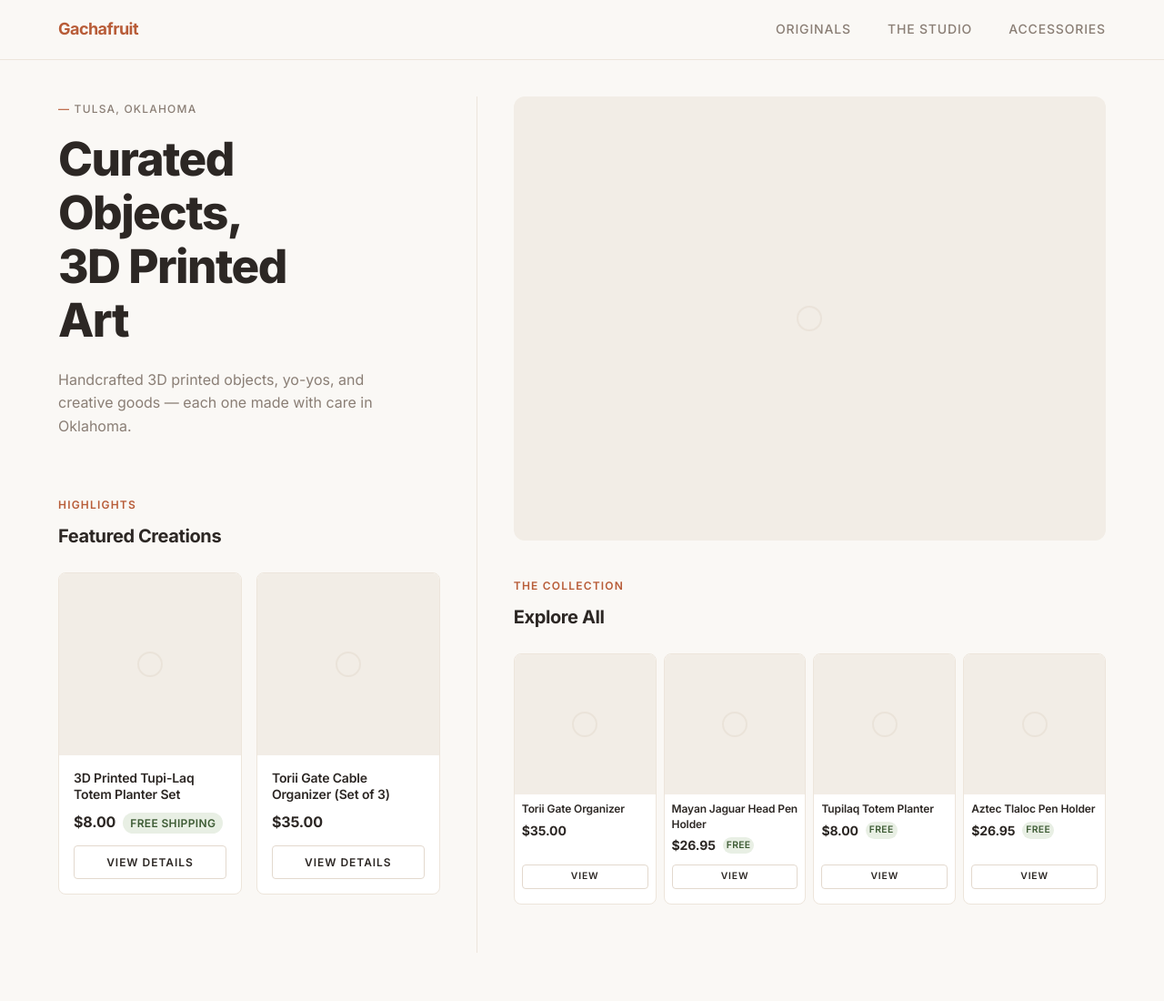
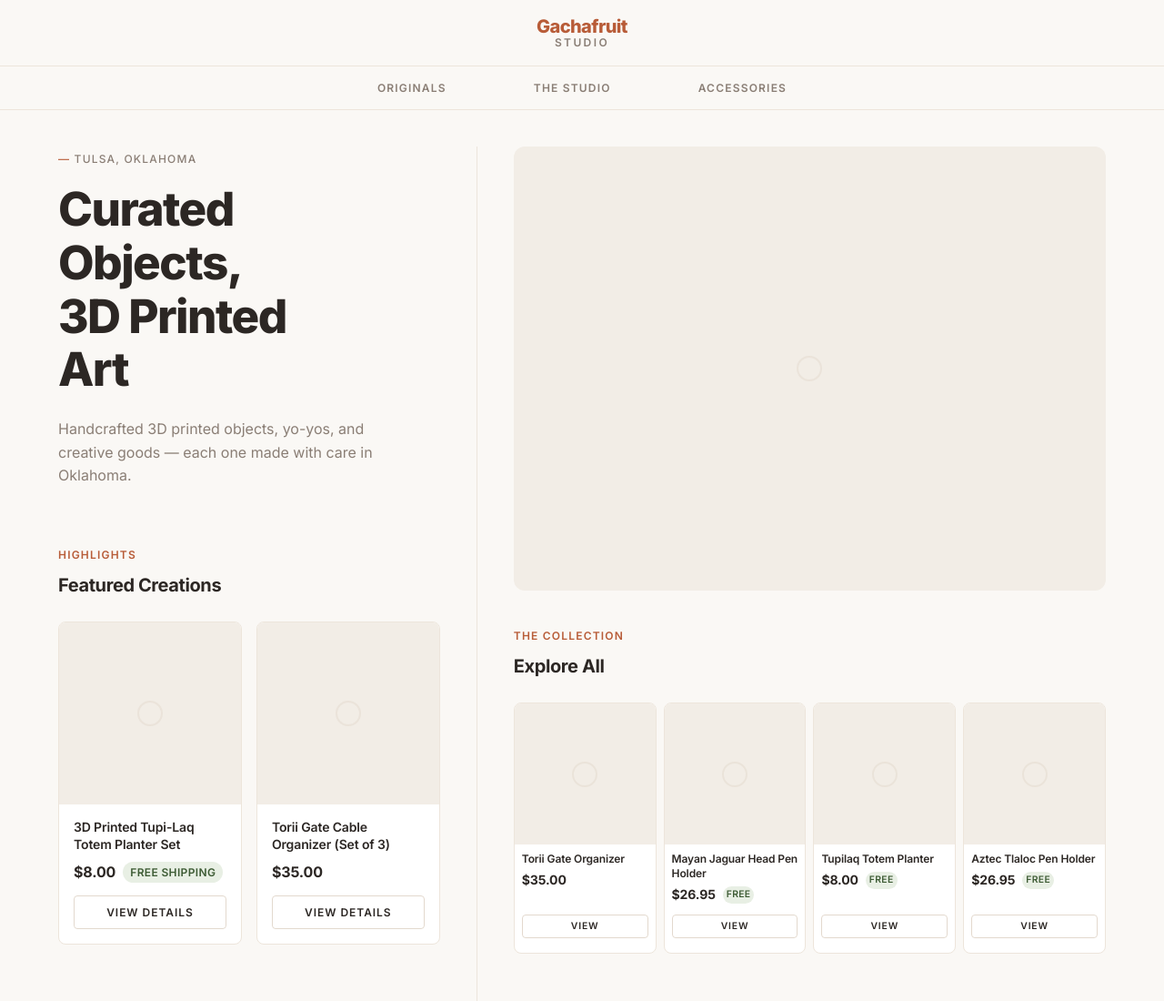
Before and after one commit to Gachafruit/gachafruit-redesign, a plain HTML site: page index.html in a window 1280 px wide. Shown: the top 1100 px of the page at 91% size. Drawn offline with Linux system fonts and the light colour scheme.

Commit message:
UI refinements

```diff
--- a/css/base.css
+++ b/css/base.css
@@ -32,7 +32,7 @@
 
   /* Layout */
   --max-width:    1200px;
-  --header-height: 64px;
+  --header-height: 72px;
 
   /* Typography */
   --font-sans: 'Inter', system-ui, -apple-system, sans-serif;
--- a/css/components/header.css
+++ b/css/components/header.css
@@ -1,5 +1,6 @@
 /* ============================================================
    header.css — Site header and navigation
+   Two-row layout: logo centered on top, nav centered below.
    Depends on: css/base.css
    ============================================================ */
 
@@ -12,49 +13,77 @@
   border-bottom: 1px solid var(--color-border-soft);
 }
 
-/* ---- Inner row ---- */
-.header-inner {
+/* ============================================================
+   Row 1 — Logo
+   ============================================================ */
+.header-logo-row {
+  position: relative;
+  display: flex;
+  align-items: center;
+  justify-content: center;
+  height: var(--header-height);
   max-width: var(--max-width);
   margin-inline: auto;
   padding-inline: var(--space-lg);
-  height: var(--header-height);
-  display: flex;
-  align-items: center;
-  justify-content: space-between;
 }
 
 /* ---- Logo ---- */
 .logo {
-  font-size: var(--font-size-lg);
-  font-weight: var(--font-weight-bold);
-  color: var(--color-accent);
-  letter-spacing: -0.03em;
-  transition: color var(--transition-fast);
-  flex-shrink: 0;
+  display: flex;
+  flex-direction: column;
+  align-items: center;
+  gap: 2px;
+  transition: opacity var(--transition-fast);
 }
 
 .logo:hover {
-  color: var(--color-accent-hover);
+  opacity: 0.75;
 }
 
-/* ---- Desktop nav ---- */
+.logo__name {
+  font-size: var(--font-size-xl);
+  font-weight: var(--font-weight-black);
+  color: var(--color-accent);
+  letter-spacing: -0.03em;
+  line-height: 1;
+}
+
+.logo__sub {
+  font-size: var(--font-size-xs);
+  font-weight: var(--font-weight-semibold);
+  color: var(--color-muted);
+  letter-spacing: 0.2em;
+  text-transform: uppercase;
+  line-height: 1;
+}
+
+/* ============================================================
+   Row 2 — Desktop navigation
+   ============================================================ */
+.header-nav {
+  display: flex;
+  justify-content: center;
+  border-top: 1px solid var(--color-border-soft);
+  padding-block: 10px;
+}
+
 .nav-list {
   display: flex;
   align-items: center;
-  gap: var(--space-xl);
+  gap: var(--space-3xl);
 }
 
 .nav-link {
-  font-size: var(--font-size-sm);
-  font-weight: var(--font-weight-medium);
+  font-size: var(--font-size-xs);
+  font-weight: var(--font-weight-semibold);
   color: var(--color-muted);
-  letter-spacing: 0.06em;
+  letter-spacing: 0.1em;
   text-transform: uppercase;
   position: relative;
   transition: color var(--transition-fast);
 }
 
-/* Underline-on-hover effect */
+/* Underline-on-hover */
 .nav-link::after {
   content: '';
   position: absolute;
@@ -74,14 +103,20 @@
   width: 100%;
 }
 
-/* ---- Hamburger button (mobile only) ---- */
+/* ============================================================
+   Hamburger (mobile only — positioned to right of logo row)
+   ============================================================ */
 .hamburger {
   display: none;
+  position: absolute;
+  right: var(--space-lg);
+  top: 50%;
+  transform: translateY(-50%);
   flex-direction: column;
   justify-content: center;
   gap: 5px;
   width: 28px;
-  height: var(--header-height);
+  height: 44px;
   padding: 0;
   color: var(--color-text);
 }
@@ -96,7 +131,7 @@
   transform-origin: center;
 }
 
-/* Animate bars to X when open */
+/* Bars animate to X when open */
 .hamburger[aria-expanded="true"] span:nth-child(1) {
   transform: translateY(6.5px) rotate(45deg);
 }
@@ -108,7 +143,9 @@
   transform: translateY(-6.5px) rotate(-45deg);
 }
 
-/* ---- Mobile nav drawer ---- */
+/* ============================================================
+   Mobile nav drawer
+   ============================================================ */
 .mobile-nav {
   max-height: 0;
   overflow: hidden;
@@ -135,6 +172,7 @@
   display: block;
   padding-block: var(--space-sm);
   font-size: var(--font-size-base);
+  font-weight: var(--font-weight-medium);
   text-transform: none;
   letter-spacing: 0;
   color: var(--color-text);
@@ -148,12 +186,16 @@
   color: var(--color-accent);
 }
 
-/* ---- Responsive breakpoint ---- */
+/* ============================================================
+   Responsive breakpoint
+   ============================================================ */
 @media (max-width: 768px) {
-  .nav {
+  /* Hide desktop nav row entirely */
+  .header-nav {
     display: none;
   }
 
+  /* Show hamburger */
   .hamburger {
     display: flex;
   }
--- a/index.html
+++ b/index.html
@@ -22,16 +22,13 @@
        Header
        ====================================================== -->
   <header class="site-header">
-    <div class="header-inner">
-      <a href="/" class="logo" aria-label="Gachafruit home">Gachafruit</a>
 
-      <nav class="nav" aria-label="Main navigation">
-        <ul class="nav-list">
-          <li><a href="#originals"   class="nav-link">Originals</a></li>
-          <li><a href="#studio"      class="nav-link">The Studio</a></li>
-          <li><a href="#accessories" class="nav-link">Accessories</a></li>
-        </ul>
-      </nav>
+    <!-- Row 1: logo (centered) + hamburger (mobile only) -->
+    <div class="header-logo-row">
+      <a href="/" class="logo" aria-label="Gachafruit home">
+        <span class="logo__name">Gachafruit</span>
+        <span class="logo__sub">Studio</span>
+      </a>
 
       <button class="hamburger"
               aria-label="Toggle menu"
@@ -43,6 +40,16 @@
       </button>
     </div>
 
+    <!-- Row 2: desktop nav (centered, below logo) -->
+    <nav class="header-nav" aria-label="Main navigation">
+      <ul class="nav-list">
+        <li><a href="#originals"   class="nav-link">Originals</a></li>
+        <li><a href="#studio"      class="nav-link">The Studio</a></li>
+        <li><a href="#accessories" class="nav-link">Accessories</a></li>
+      </ul>
+    </nav>
+
+    <!-- Mobile nav drawer -->
     <nav class="mobile-nav" id="mobile-nav" aria-hidden="true" aria-label="Mobile navigation">
       <ul class="mobile-nav-list">
         <li><a href="#originals"   class="nav-link">Originals</a></li>
@@ -50,6 +57,7 @@
         <li><a href="#accessories" class="nav-link">Accessories</a></li>
       </ul>
     </nav>
+
   </header>
 
   <!-- ======================================================
```
